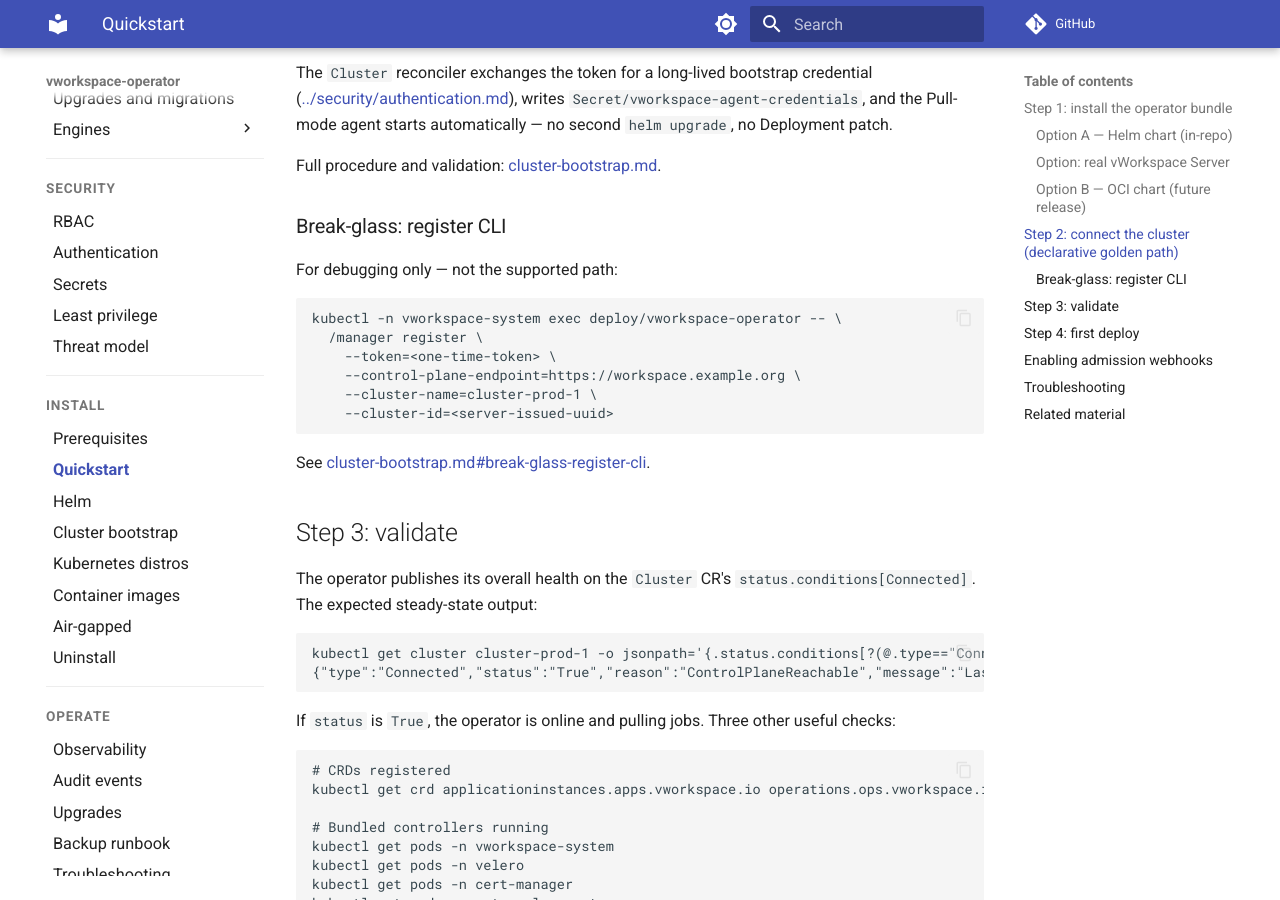
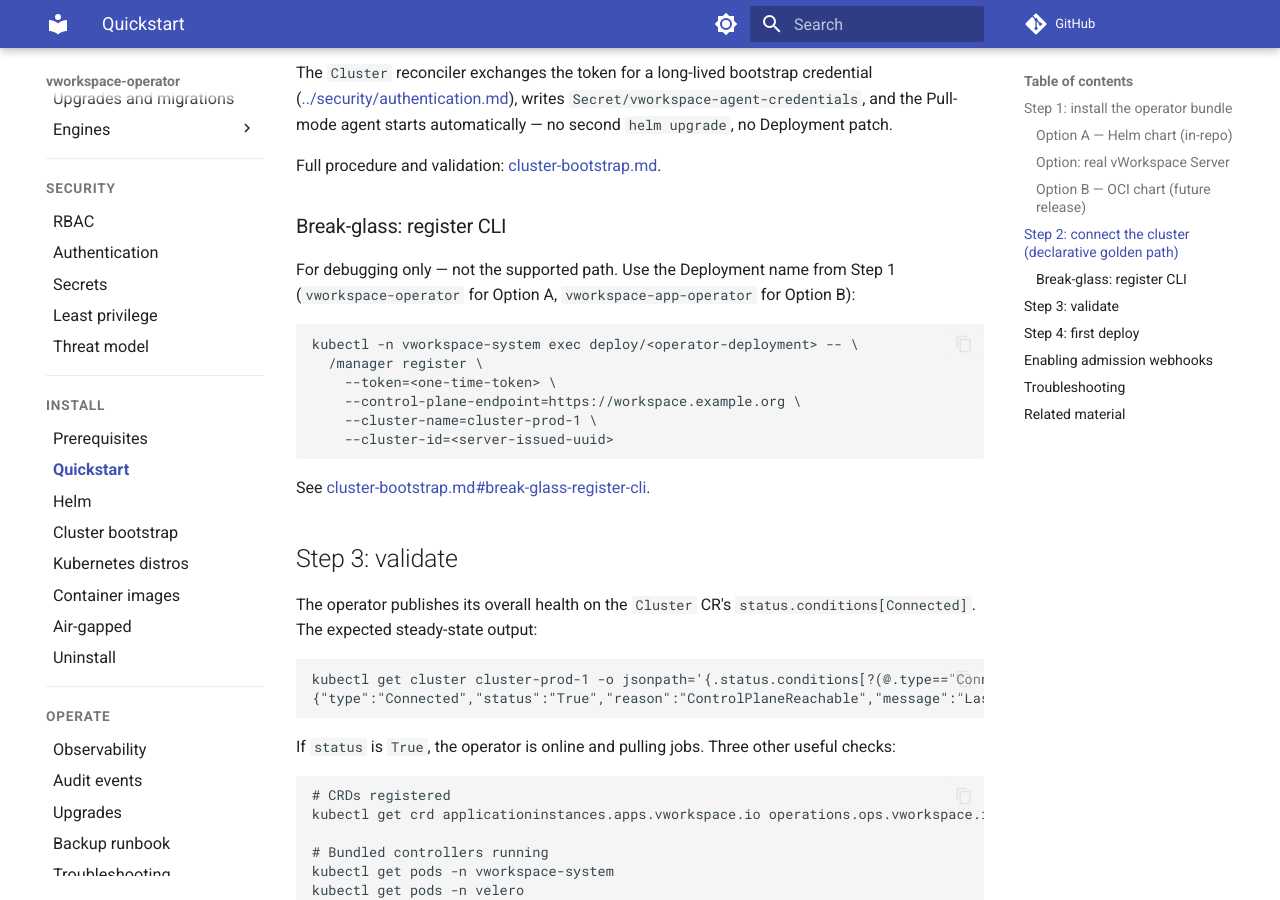
Before and after one commit to vworkspace-io/vworkspace-operator, an MkDocs documentation site: the page built from docs/install/quickstart.md, in a window 1280 px wide and 900 px high, scrolled down 2642 px. Built offline with MkDocs 1.6.1 and Material for MkDocs 9.7.7, drawn with Linux system fonts in a browser that asks for light colours; comment, search, counter and statistics services are not loaded; some of the changed text lies outside the part shown.

Commit message:
docs(install): align break-glass deployment name with Step 1
Document Option A vs Option B Deployment names in break-glass and
troubleshooting so kubectl exec/logs target the correct resource.

````diff
--- a/docs/install/quickstart.md
+++ b/docs/install/quickstart.md
@@ -106,10 +106,10 @@ Full procedure and validation: [cluster-bootstrap.md](cluster-bootstrap.md#step-
 
 ### Break-glass: register CLI
 
-For debugging only — not the supported path:
+For debugging only — not the supported path. Use the Deployment name from Step 1 (`vworkspace-operator` for Option A, `vworkspace-app-operator` for Option B):
 
 ```
-kubectl -n vworkspace-system exec deploy/vworkspace-operator -- \
+kubectl -n vworkspace-system exec deploy/<operator-deployment> -- \
   /manager register \
     --token=<one-time-token> \
     --control-plane-endpoint=https://workspace.example.org \
@@ -235,7 +235,7 @@ If `ApplicationInstance` is stuck in `Reconciling=True`:
 - If `kubectl get helmrelease -A` shows objects but `kubectl get deploy -A | grep helm-controller` is empty, you have CRDs only — install Flux controllers ([cluster-bootstrap.md#flux-contract-only-vs-full-reconcile](cluster-bootstrap.md#flux-contract-only-vs-full-reconcile)) before expecting `Ready`.
 - Check the underlying `HelmRelease`: `kubectl get helmrelease -A`. If Flux reports `Ready=False`, the chart's own reconcile is failing; `kubectl describe helmrelease` shows the reason.
 - Check the chart source: `kubectl get helmrepository,ocirepository -A`. If the source cannot be fetched, Flux will surface the reason.
-- Check the operator's logs: `kubectl logs -n vworkspace-system deploy/vworkspace-app-operator`. The operator's structured logs include the `application_instance` name on every relevant line.
+- Check the operator's logs: `kubectl logs -n vworkspace-system deploy/<operator-deployment>` (same Deployment name as Step 1). The operator's structured logs include the `application_instance` name on every relevant line.
 
 More detail is in [../operate/troubleshooting.md](../operate/troubleshooting.md).
 
````
